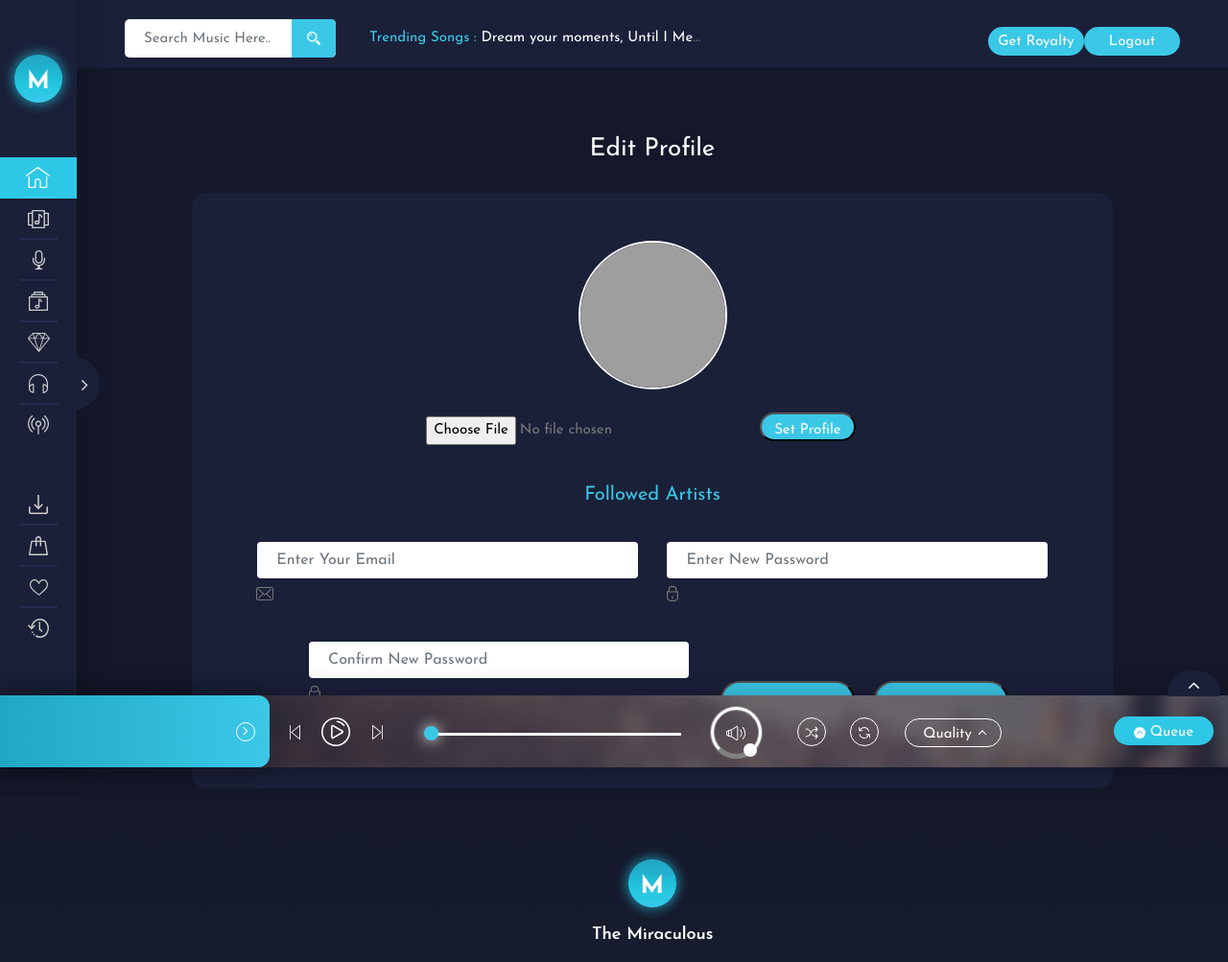
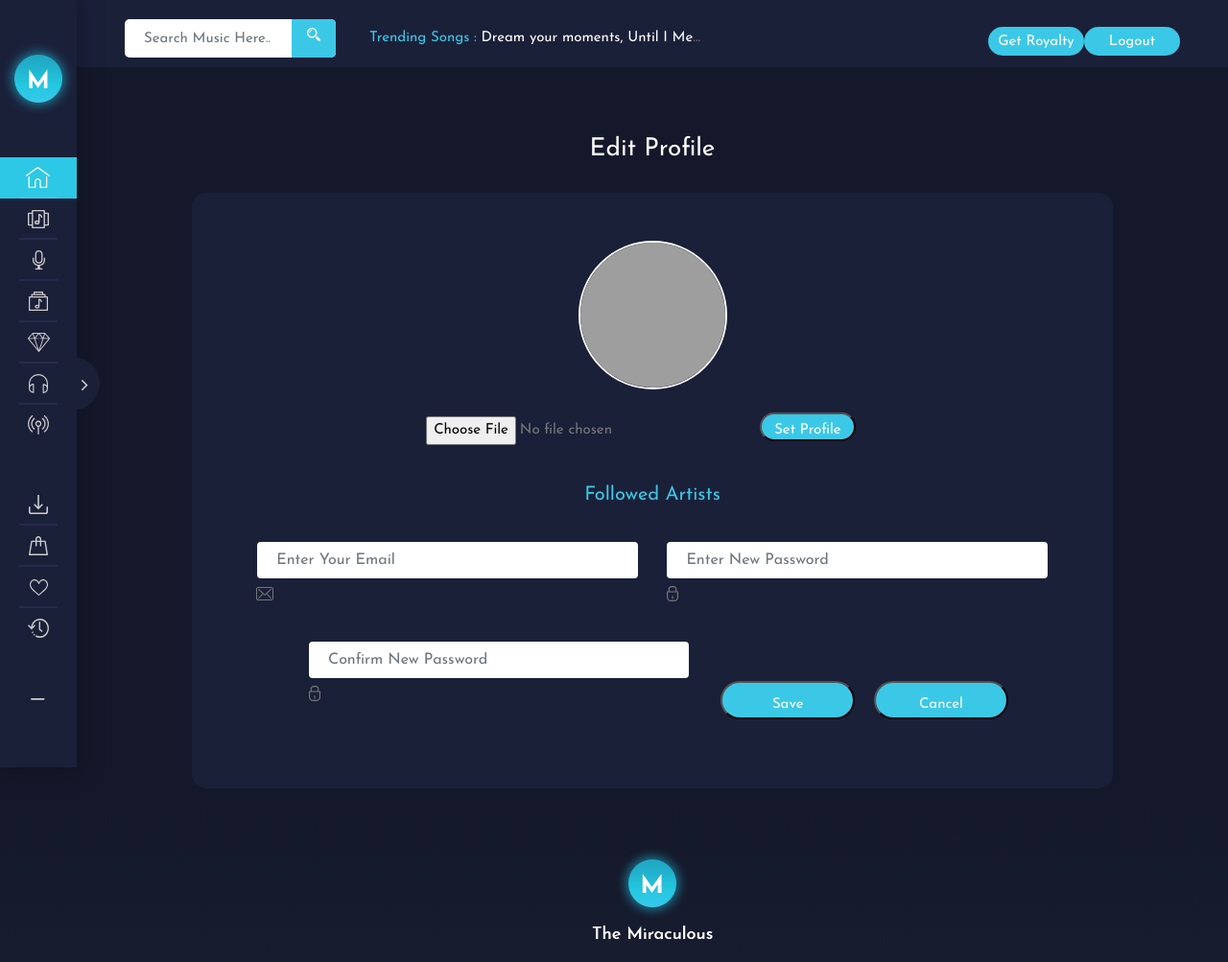
Before and after one commit to ZahraFazel/music-player-platform, a Django app: page /profile/ in a window 1280 px wide. Shown: the top 1003 px of the page at 96% size. Run offline with Django 3.2, Linux system fonts and the light colour scheme; the visitor is signed in with stand-in values (Sample User, id 1); data comes from the database, SQL or seed files in the repository; parts of the project's set-up code (start-up, migrations or seed data) failed here and were passed over; some libraries are stand-ins or nearby versions; some web fonts are replaced; grey boxes are pictures that could not be loaded.

Commit message:
search bug fixed

```diff
--- a/musicplayer_app/templates/musicplayer_app/download.html
+++ b/musicplayer_app/templates/musicplayer_app/download.html
@@ -1163,7 +1163,7 @@ Purchase:
                                                     <div class="knob d3"><span></span></div>
                                                     <div class="handle"></div>
                                                     <div class="round">
-                                                        <img src="images/svg/volume.svg" alt="">
+                                                        <img src="{% static 'images/svg/volume.svg' }" alt="">
                                                     </div>
                                                 </div>
                                             </div>
--- a/musicplayer_app/templates/musicplayer_app/profile.html
+++ b/musicplayer_app/templates/musicplayer_app/profile.html
@@ -36,10 +36,10 @@
         <div class="ms_sidemenu_inner">
             <div class="ms_logo_inner">
                 <div class="ms_logo">
-                    <a href="/musicplayer_app"><img src="images/logo.png" alt="" class="img-fluid"/></a>
+                    <a href="/musicplayer_app"><img src="{% static 'images/logo.png' %}" alt="" class="img-fluid"/></a>
                 </div>
                 <div class="ms_logo_open">
-                    <a href="/musicplayer_app"><img src="images/open_logo.png" alt="" class="img-fluid"/></a>
+                    <a href="/musicplayer_app"><img src="{% static 'images/open_logo.png' %}" alt="" class="img-fluid"/></a>
                 </div>
             </div>
             <div class="ms_nav_wrapper">
@@ -174,12 +174,16 @@
         <!---Header--->
         <div class="ms_header">
             <div class="ms_top_left">
-                <div class="ms_top_search">
-                    <input type="text" class="form-control" placeholder="Search Music Here..">
-                    <span class="search_icon">
-							<img src="images/svg/search.svg" alt="">
+                    <div class="ms_top_search">
+                        <form action="/search/" method="GET">
+                        <input  type="text" name="search_text" class="form-control" placeholder="Search Music Here..">
+                        <span class="search_icon">
+                            {% load static %}
+                            <input type="image" src="{% static 'images/svg/search.svg' %}" alt="Submit Form" />
+
 						</span>
-                </div>
+                            </form>
+                    </div>
                 <div class="ms_top_trend">
                     <span><a href="#" class="ms_color">Trending Songs :</a></span> <span class="top_marquee"><a
                         href="#">Dream your moments, Until I Met You, Gimme Some Courage, Dark Alley (+8 More)</a></span>
@@ -275,7 +279,7 @@
     <!----Footer Start---->
     <div class="ms_footer_wrapper">
         <div class="ms_footer_logo">
-            <a href="/musicplayer_app"><img src="images/open_logo.png" alt=""></a>
+            <a href="/musicplayer_app"><img src="{% static 'images/open_logo.png' %}" alt=""></a>
         </div>
         <div class="ms_footer_inner">
             <div class="row">
@@ -292,9 +296,9 @@
                         <h1 class="footer_title">Download our App</h1>
                         <p>Go Mobile with our app.<br> Listen to your favourite songs at just one click. Download Now !
                         </p>
-                        <a href="#" class="foo_app_btn"><img src="images/google_play.jpg" alt="" class="img-fluid"></a>
-                        <a href="#" class="foo_app_btn"><img src="images/app_store.jpg" alt="" class="img-fluid"></a>
-                        <a href="#" class="foo_app_btn"><img src="images/windows.jpg" alt="" class="img-fluid"></a>
+                        <a href="#" class="foo_app_btn"><img src="{% static 'images/google_play.jpg' %}" alt="" class="img-fluid"></a>
+                        <a href="#" class="foo_app_btn"><img src="{% static 'images/app_store.jpg' %}" alt="" class="img-fluid"></a>
+                        <a href="#" class="foo_app_btn"><img src="{% static 'images/windows.jpg' %}" alt="" class="img-fluid"></a>
                     </div>
                 </div>
                 <div class="col-lg-3 col-md-6">
@@ -320,7 +324,7 @@
                         <ul class="foo_con_info">
                             <li>
                                 <div class="foo_con_icon">
-                                    <img src="images/svg/phone.svg" alt="">
+                                    <img src="{% static 'images/svg/phone.svg' %}" alt="">
                                 </div>
                                 <div class="foo_con_data">
                                     <span class="con-title">Call us :</span>
@@ -329,7 +333,7 @@
                             </li>
                             <li>
                                 <div class="foo_con_icon">
-                                    <img src="images/svg/message.svg" alt="">
+                                    <img src="{% static 'images/svg/message.svg' %}" alt="">
                                 </div>
                                 <div class="foo_con_data">
                                     <span class="con-title">email us :</span>
@@ -338,7 +342,7 @@
                             </li>
                             <li>
                                 <div class="foo_con_icon">
-                                    <img src="images/svg/add.svg" alt="">
+                                    <img src="{% static 'images/svg/add.svg' %}" alt="">
                                 </div>
                                 <div class="foo_con_data">
                                     <span class="con-title">walk in :</span>
@@ -370,122 +374,122 @@
     </div>
 
     <!----Audio Player Section---->
-    <div class="ms_player_wrapper">
-        <div class="ms_player_close">
-            <i class="fa fa-angle-up" aria-hidden="true"></i>
-        </div>
-        <div class="player_mid">
-            <div class="audio-player">
-                <div id="jquery_jplayer_1" class="jp-jplayer"></div>
-                <div id="jp_container_1" class="jp-audio" role="application" aria-label="media player">
-                    <div class="player_left">
-                        <div class="ms_play_song">
-                            <div class="play_song_name">
-                                <a href="javascript:void(0);" id="playlist-text">
-                                    <div class="jp-now-playing flex-item">
-                                        <div class="jp-track-name"></div>
-                                        <div class="jp-artist-name"></div>
-                                    </div>
-                                </a>
-                            </div>
-                        </div>
-                        <div class="play_song_options">
-                            <ul>
-                                <li><a href="#"><span class="song_optn_icon"><i
-                                        class="ms_icon icon_download"></i></span>download now</a></li>
-                                <li><a href="#"><span class="song_optn_icon"><i class="ms_icon icon_fav"></i></span>Add
-                                    To Favourites</a></li>
-                                <li><a href="#"><span class="song_optn_icon"><i
-                                        class="ms_icon icon_playlist"></i></span>Add To Playlist</a></li>
-                                <li><a href="#"><span class="song_optn_icon"><i class="ms_icon icon_share"></i></span>Share</a>
-                                </li>
-                            </ul>
-                        </div>
-                        <span class="play-left-arrow"><i class="fa fa-angle-right" aria-hidden="true"></i></span>
-                    </div>
-                    <!----Right Queue---->
-                    <div class="jp_queue_wrapper">
-                        <span class="que_text" id="myPlaylistQueue"><i class="fa fa-angle-up" aria-hidden="true"></i> queue</span>
-                        <div id="playlist-wrap" class="jp-playlist">
-                            <div class="jp_queue_cls"><i class="fa fa-times" aria-hidden="true"></i></div>
-                            <h2>queue</h2>
-                            <div class="jp_queue_list_inner">
-                                <ul>
-                                    <li>&nbsp;</li>
-                                </ul>
-                            </div>
-                            <div class="jp_queue_btn">
-                                <a href="javascript:;" class="ms_clear" data-toggle="modal" data-target="#clear_modal">clear</a>
-                                <a href="clear_modal" class="ms_save" data-toggle="modal"
-                                   data-target="#save_modal">save</a>
-                            </div>
-                        </div>
-                    </div>
-                    <div class="jp-type-playlist">
-                        <div class="jp-gui jp-interface flex-wrap">
-                            <div class="jp-controls flex-item">
-                                <button class="jp-previous" tabindex="0">
-                                    <i class="ms_play_control"></i>
-                                </button>
-                                <button class="jp-play" tabindex="0">
-                                    <i class="ms_play_control"></i>
-                                </button>
-                                <button class="jp-next" tabindex="0">
-                                    <i class="ms_play_control"></i>
-                                </button>
-                            </div>
-                            <div class="jp-progress-container flex-item">
-                                <div class="jp-time-holder">
-                                    <span class="jp-current-time" role="timer" aria-label="time">&nbsp;</span>
-                                    <span class="jp-duration" role="timer" aria-label="duration">&nbsp;</span>
-                                </div>
-                                <div class="jp-progress">
-                                    <div class="jp-seek-bar">
-                                        <div class="jp-play-bar">
-                                            <div class="bullet">
-                                            </div>
-                                        </div>
-                                    </div>
-                                </div>
-                            </div>
-                            <div class="jp-volume-controls flex-item">
-                                <div class="widget knob-container">
-                                    <div class="knob-wrapper-outer">
-                                        <div class="knob-wrapper">
-                                            <div class="knob-mask">
-                                                <div class="knob d3"><span></span></div>
-                                                <div class="handle"></div>
-                                                <div class="round">
-                                                    <img src="images/svg/volume.svg" alt="">
-                                                </div>
-                                            </div>
-                                        </div>
-                                        <!-- <input></input> -->
-                                    </div>
-                                </div>
-                            </div>
-                            <div class="jp-toggles flex-item">
-                                <button class="jp-shuffle" tabindex="0" title="Shuffle">
-                                    <i class="ms_play_control"></i></button>
-                                <button class="jp-repeat" tabindex="0" title="Repeat"><i class="ms_play_control"></i>
-                                </button>
-                            </div>
-                            <div class="jp_quality_optn custom_select">
-                                <select>
-                                    <option>quality</option>
-                                    <option value="1">HD</option>
-                                    <option value="2">High</option>
-                                    <option value="3">medium</option>
-                                    <option value="4">low</option>
-                                </select>
-                            </div>
-                        </div>
-                    </div>
-                </div>
-            </div>
-        </div>
-        <!--main div-->
-    </div>
+    <!--<div class="ms_player_wrapper">-->
+        <!--<div class="ms_player_close">-->
+            <!--<i class="fa fa-angle-up" aria-hidden="true"></i>-->
+        <!--</div>-->
+        <!--<div class="player_mid">-->
+            <!--<div class="audio-player">-->
+                <!--<div id="jquery_jplayer_1" class="jp-jplayer"></div>-->
+                <!--<div id="jp_container_1" class="jp-audio" role="application" aria-label="media player">-->
+                    <!--<div class="player_left">-->
+                        <!--<div class="ms_play_song">-->
+                            <!--<div class="play_song_name">-->
+                                <!--<a href="javascript:void(0);" id="playlist-text">-->
+                                    <!--<div class="jp-now-playing flex-item">-->
+                                        <!--<div class="jp-track-name"></div>-->
+                                        <!--<div class="jp-artist-name"></div>-->
+                                    <!--</div>-->
+                                <!--</a>-->
+                            <!--</div>-->
+                        <!--</div>-->
+                        <!--<div class="play_song_options">-->
+                            <!--<ul>-->
+                                <!--<li><a href="#"><span class="song_optn_icon"><i-->
+                                        <!--class="ms_icon icon_download"></i></span>download now</a></li>-->
+                                <!--<li><a href="#"><span class="song_optn_icon"><i class="ms_icon icon_fav"></i></span>Add-->
+                                    <!--To Favourites</a></li>-->
+                                <!--<li><a href="#"><span class="song_optn_icon"><i-->
+                                        <!--class="ms_icon icon_playlist"></i></span>Add To Playlist</a></li>-->
+                                <!--<li><a href="#"><span class="song_optn_icon"><i class="ms_icon icon_share"></i></span>Share</a>-->
+                                <!--</li>-->
+                            <!--</ul>-->
+                        <!--</div>-->
+                        <!--<span class="play-left-arrow"><i class="fa fa-angle-right" aria-hidden="true"></i></span>-->
+                    <!--</div>-->
+                    <!--&lt;!&ndash;&#45;&#45;Right Queue&#45;&#45;&ndash;&gt;-->
+                    <!--<div class="jp_queue_wrapper">-->
+                        <!--<span class="que_text" id="myPlaylistQueue"><i class="fa fa-angle-up" aria-hidden="true"></i> queue</span>-->
+                        <!--<div id="playlist-wrap" class="jp-playlist">-->
+                            <!--<div class="jp_queue_cls"><i class="fa fa-times" aria-hidden="true"></i></div>-->
+                            <!--<h2>queue</h2>-->
+                            <!--<div class="jp_queue_list_inner">-->
+                                <!--<ul>-->
+                                    <!--<li>&nbsp;</li>-->
+                                <!--</ul>-->
+                            <!--</div>-->
+                            <!--<div class="jp_queue_btn">-->
+                                <!--<a href="javascript:;" class="ms_clear" data-toggle="modal" data-target="#clear_modal">clear</a>-->
+                                <!--<a href="clear_modal" class="ms_save" data-toggle="modal"-->
+                                   <!--data-target="#save_modal">save</a>-->
+                            <!--</div>-->
+                        <!--</div>-->
+                    <!--</div>-->
+                    <!--<div class="jp-type-playlist">-->
+                        <!--<div class="jp-gui jp-interface flex-wrap">-->
+                            <!--<div class="jp-controls flex-item">-->
+                                <!--<button class="jp-previous" tabindex="0">-->
+                                    <!--<i class="ms_play_control"></i>-->
+                                <!--</button>-->
+                                <!--<button class="jp-play" tabindex="0">-->
+                                    <!--<i class="ms_play_control"></i>-->
+                                <!--</button>-->
+                                <!--<button class="jp-next" tabindex="0">-->
+                                    <!--<i class="ms_play_control"></i>-->
+                                <!--</button>-->
+                            <!--</div>-->
+                            <!--<div class="jp-progress-container flex-item">-->
+                                <!--<div class="jp-time-holder">-->
+                                    <!--<span class="jp-current-time" role="timer" aria-label="time">&nbsp;</span>-->
+                                    <!--<span class="jp-duration" role="timer" aria-label="duration">&nbsp;</span>-->
+                                <!--</div>-->
+                                <!--<div class="jp-progress">-->
+                                    <!--<div class="jp-seek-bar">-->
+                                        <!--<div class="jp-play-bar">-->
+                                            <!--<div class="bullet">-->
+                                            <!--</div>-->
+                                        <!--</div>-->
+                                    <!--</div>-->
+                                <!--</div>-->
+                            <!--</div>-->
+                            <!--<div class="jp-volume-controls flex-item">-->
+                                <!--<div class="widget knob-container">-->
+                                    <!--<div class="knob-wrapper-outer">-->
+                                        <!--<div class="knob-wrapper">-->
+                                            <!--<div class="knob-mask">-->
+                                                <!--<div class="knob d3"><span></span></div>-->
+                                                <!--<div class="handle"></div>-->
+                                                <!--<div class="round">-->
+                                                    <!--<img src="images/svg/volume.svg" alt="">-->
+                                                <!--</div>-->
+                                            <!--</div>-->
+                                        <!--</div>-->
+                                        <!--&lt;!&ndash; <input></input> &ndash;&gt;-->
+                                    <!--</div>-->
+                                <!--</div>-->
+                            <!--</div>-->
+                            <!--<div class="jp-toggles flex-item">-->
+                                <!--<button class="jp-shuffle" tabindex="0" title="Shuffle">-->
+                                    <!--<i class="ms_play_control"></i></button>-->
+                                <!--<button class="jp-repeat" tabindex="0" title="Repeat"><i class="ms_play_control"></i>-->
+                                <!--</button>-->
+                            <!--</div>-->
+                            <!--<div class="jp_quality_optn custom_select">-->
+                                <!--<select>-->
+                                    <!--<option>quality</option>-->
+                                    <!--<option value="1">HD</option>-->
+                                    <!--<option value="2">High</option>-->
+                                    <!--<option value="3">medium</option>-->
+                                    <!--<option value="4">low</option>-->
+                                <!--</select>-->
+                            <!--</div>-->
+                        <!--</div>-->
+                    <!--</div>-->
+                <!--</div>-->
+            <!--</div>-->
+        <!--</div>-->
+        <!--&lt;!&ndash;main div&ndash;&gt;-->
+    <!--</div>-->
 </div>
 	<!----Queue Clear Model ---->
 	<div class="ms_clear_modal">
--- a/musicplayer_app/views.py
+++ b/musicplayer_app/views.py
@@ -32,18 +32,16 @@ def json_default(value):
         return value.__dict__
 
 
-@login_required(login_url='/login/')
-def index(request):
-    musicbar=True
-    if Listener.objects.filter(user_ptr_id=request.user.id).exists():
+
+def audio_player(request):
+
         current_user_id =  Listener.objects.get(user_ptr_id=request.user.id).id
-        if PlayList.objects.filter(owner_id=current_user_id).exists():
 
-            playlist_id = PlayList.objects.filter(owner_id=current_user_id)[0].id
+        playlist_id = PlayList.objects.filter(owner_id=current_user_id)[4].id
 
-            musicplaylist = MusicPlayList.objects.filter(playlist_id=playlist_id)
-            playlist=[]
-            for p in musicplaylist:
+        musicplaylist = MusicPlayList.objects.filter(playlist_id=playlist_id)
+        playlist=[]
+        for p in musicplaylist:
                 m = Music.objects.get(id=p.music_id)
 
                 playlist.append(
@@ -53,13 +51,22 @@ def index(request):
                         "artist":Artist.objects.get(id=m.artist_id).username,
                         "image":"/media/"+m.cover.name,
                         "file":"/media/"+m.file.name,
-
                     }
-
                 )
 
-            playlist=json.dumps(playlist,default=json_default)
+        playlist=json.dumps(playlist,default=json_default)
+        return  playlist
 
+
+@login_required(login_url='/login/')
+def index(request):
+    musicbar=True
+    if Listener.objects.filter(user_ptr_id=request.user.id).exists():
+        current_user_id =  Listener.objects.get(user_ptr_id=request.user.id).id
+        if PlayList.objects.filter(owner_id=current_user_id).exists():
+
+
+            playlist=audio_player(request)
             return render(request,'musicplayer_app/index.html' , {"playlist":playlist ,"showmusic":musicbar})
         musicbar=False
         return render(request, 'musicplayer_app/index.html',{"showmusic":musicbar})
@@ -339,7 +346,7 @@ def artist_single_page(request):
          followers_of_artist = ArtistFollower.objects.filter(artist_id=artist_ID)
          user_is_following =False
 
-         if ArtistFollower.objects.filter(artist=artist_ID,follower=Listener.objects.get(user_ptr_id=request.user.id)).exists():
+         if ArtistFollower.objects.filter(artist=artist_ID,follower=User.objects.get(id=request.user.id)).exists():
             user_is_following =True
 
     context = {'artist': artist , 'musics':musics , 'followers_count': len(followers_of_artist) , 'followers':followers_of_artist ,  'user_is_following':user_is_following,"showmusic":musicbar,"playlist":playlist}
```
Also changed, not shown: musicplayer_app/templates/musicplayer_app/artist.html (+10 -6 lines), musicplayer_app/templates/musicplayer_app/artist_single.html (+9 -5 lines), musicplayer_app/templates/musicplayer_app/index.html (+6 -5 lines).
